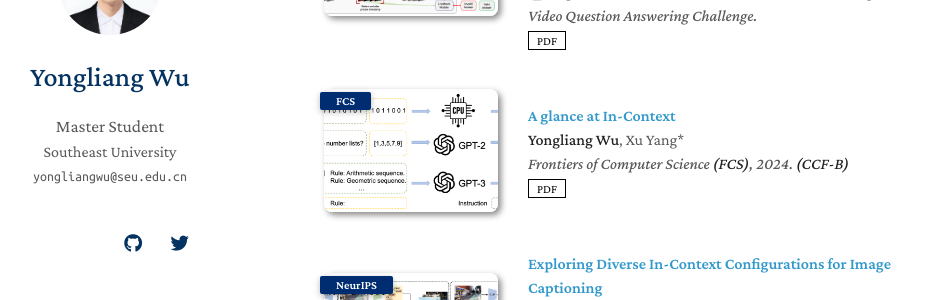
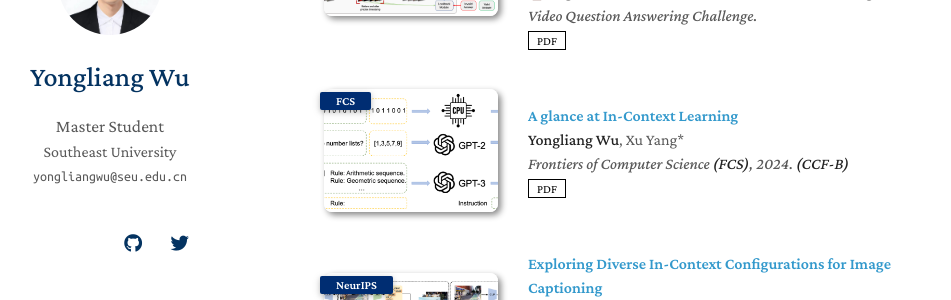
Before and after one commit to yongliang-wu/yongliang-wu.github.io, a Jekyll site: the page built from index.md, in a window 1280 px wide and 900 px high, scrolled down 526 px. Shown: the part 153-453 px from the top of the window, without its empty margins (166-1117 px from the left). Built offline with Jekyll 4.4.1, drawn with Linux system fonts in a browser that asks for light colours; nearby versions of some CDN libraries; a style sheet for code colours, icons or effects is not loaded; our own code applies the rules of GitHub Pages for plain Markdown files.

Commit message:
Update publications.yml

```diff
--- a/_data/publications.yml
+++ b/_data/publications.yml
@@ -7,7 +7,7 @@ main:
     pdf: https://arxiv.org/abs/2406.17309
     image: ./assets/img/screenplayer.png
 
-  - title: A glance at In-Context
+  - title: A glance at In-Context Learning
     authors: <strong>Yongliang Wu</strong>, Xu Yang*
     conference_short: FCS
     conference: Frontiers of Computer Science <strong>(FCS)</strong>, 2024. <strong>(CCF-B)</strong>
```
